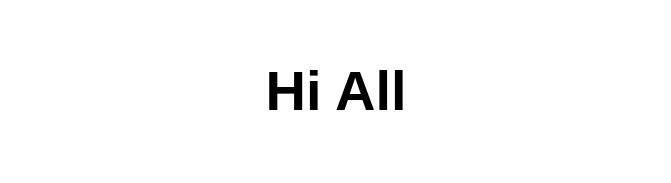
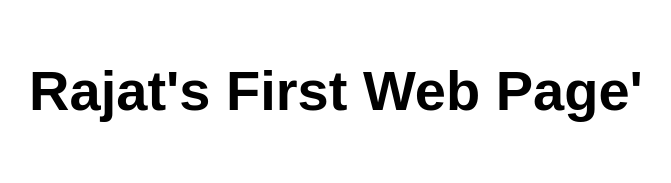
Before and after one commit to RajatJangra2653/my-first-static-web-app, a website: page src/index.html in a window 1280 px wide. Shown: the whole page, without its empty margins (304-975 px from the left). Drawn offline with Linux system fonts and the light colour scheme.

Commit message:
modified:   src/index.html

```diff
--- a/src/index.html
+++ b/src/index.html
@@ -10,7 +10,7 @@
 
 <body>
   <main>
-    <h1>Hi All</h1>
+    <h1>Rajat's First Web Page'</h1>
   </main>
 </body>
 
```
